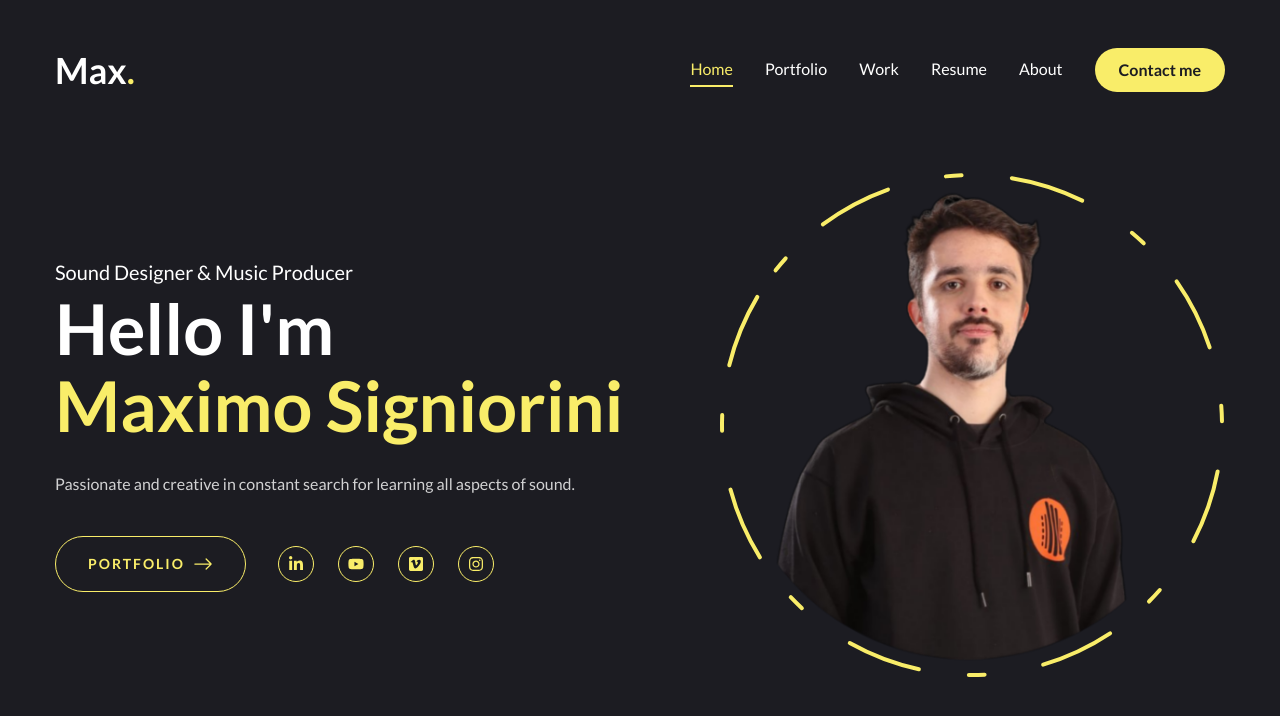
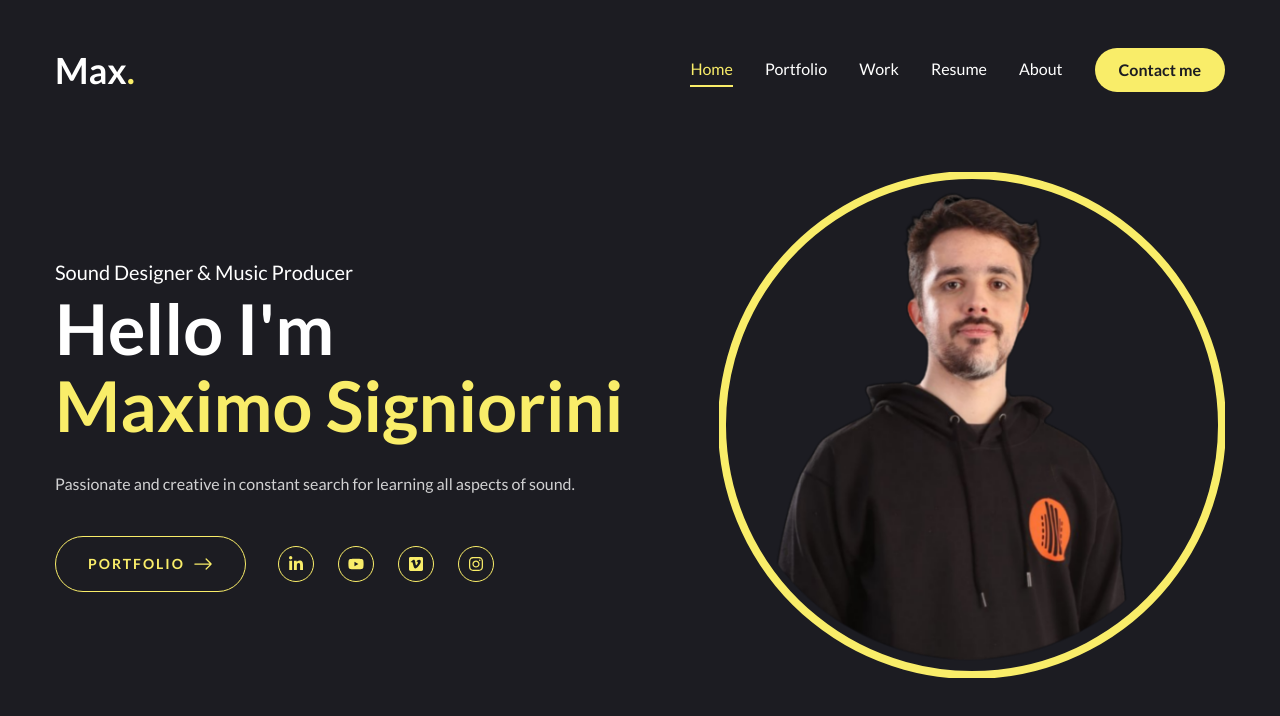
Before and after one commit to maximosigniorini/personal-website, a Next.js app: page / in a window 1280 px wide. Shown: the top 716 px of the page. Built offline with nearby package versions, Linux system fonts and the light colour scheme.

Commit message:
New cooler circle

```diff
--- a/components/Photo.jsx
+++ b/components/Photo.jsx
@@ -17,15 +17,36 @@ const Photo = () => {
         </motion.div>
 
         {/* circle */}
-        <motion.svg className="w-[300px] xl:w-[506px] h-[300px] xl:h-[506px]" fill="transparent" viewBox="0 0 506 506" xmlns="http://www.w3.org/2000/svg">
-          <motion.circle cx="253" cy="253" r="250" stroke="#F9ED69" strokeWidth="4" strokeLinecap="round" strokeLinejoin="round" initial={{ strokeDasharray: "24 10 0 0" }} animate={{ strokeDasharray: ["15 120 25 25", "16 25 92 72", "4 250 22 22"], rotate: [120, 360] }}
+        <motion.svg
+          className="w-[300px] xl:w-[506px] h-[300px] xl:h-[506px]"
+          viewBox="0 0 506 506"
+          xmlns="http://www.w3.org/2000/svg"
+        >
+          <motion.circle
+            cx="253"
+            cy="253"
+            r="250"
+            fill="transparent"
+            stroke="#F9ED69"
+            strokeWidth="8"
+            strokeLinecap="round"
+            strokeDasharray="0 1570"
+            initial={{ strokeDashoffset: 1570 }}
+            animate={{ strokeDashoffset: [1570, 0], rotate: [0, 360] }}
             transition={{
-              duration: 20,
+              duration: 5,
+              ease: "easeInOut",
               repeat: Infinity,
-              repeatType: "reverse"
+              repeatType: "reverse",
+            }}
+            style={{
+              strokeDasharray: "1600",
+              pathLength: 1,
             }}
           />
         </motion.svg>
+
+
       </motion.div>
     </div>
   )
```
